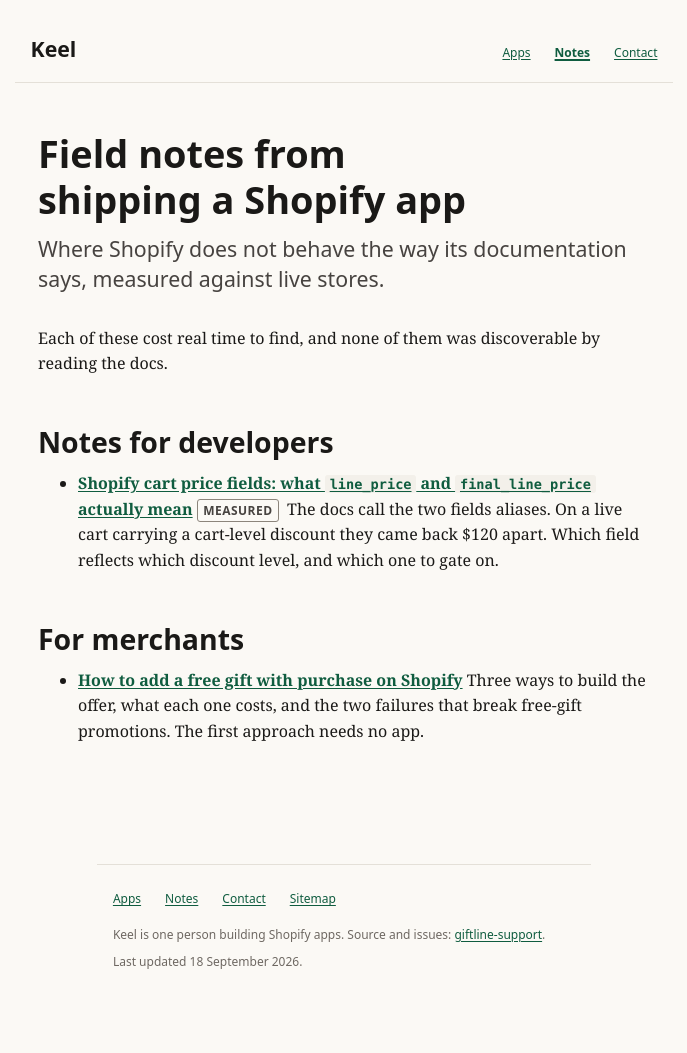
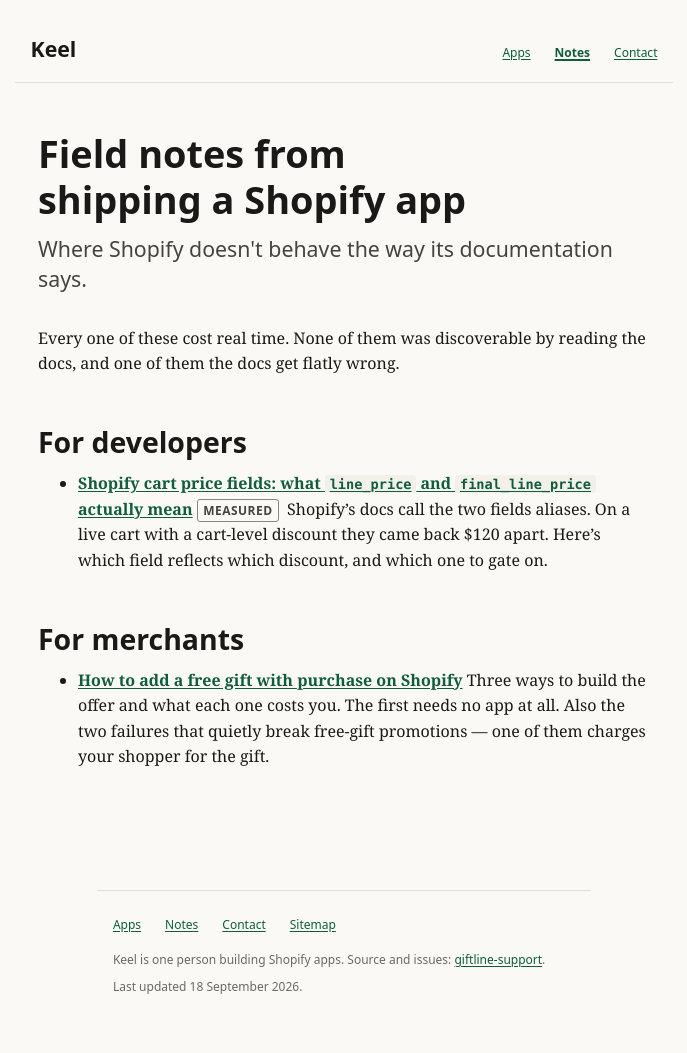
Before and after one commit to campbefs/keel, a Jekyll site: the page built from notes/index.md, in a window 1280 px wide. Shown: the whole page, without its empty margins (296-983 px from the left). Built offline with Jekyll 4.4.1, drawn with Linux system fonts in a browser that asks for light colours; before the commit the page ends 1027 px from its top, so only the background shows below that.

Commit message:
Publish site: 2026-09-18 08:36

```diff
--- a/notes/index.md
+++ b/notes/index.md
@@ -1,23 +1,25 @@
 ---
 layout: default
 title: Field notes from shipping a Shopify app
-standfirst: Where Shopify does not behave the way its documentation says, measured against live stores.
+standfirst: Where Shopify doesn't behave the way its documentation says.
 permalink: /notes/
 section: notes
 description: Measured notes on Shopify platform behaviour, from building and shipping a Shopify app — including where the documentation and the API disagree.
 ---
 
-Each of these cost real time to find, and none of them was discoverable by reading the docs.
+Every one of these cost real time. None of them was discoverable by reading the docs, and one of
+them the docs get flatly wrong.
 
-## Notes for developers
+## For developers
 
 - **[Shopify cart price fields: what `line_price` and `final_line_price` actually mean]({{ '/notes/shopify-cart-price-fields/' | relative_url }})**
   <span class="tag">Measured</span>
-  The docs call the two fields aliases. On a live cart carrying a cart-level discount they came back
-  $120 apart. Which field reflects which discount level, and which one to gate on.
+  Shopify's docs call the two fields aliases. On a live cart with a cart-level discount they came
+  back $120 apart. Here's which field reflects which discount, and which one to gate on.
 
 ## For merchants
 
 - **[How to add a free gift with purchase on Shopify]({{ '/free-gift-with-purchase-shopify/' | relative_url }})**
-  Three ways to build the offer, what each one costs, and the two failures that break free-gift
-  promotions. The first approach needs no app.
+  Three ways to build the offer and what each one costs you. The first needs no app at all. Also
+  the two failures that quietly break free-gift promotions — one of them charges your shopper for
+  the gift.
```
